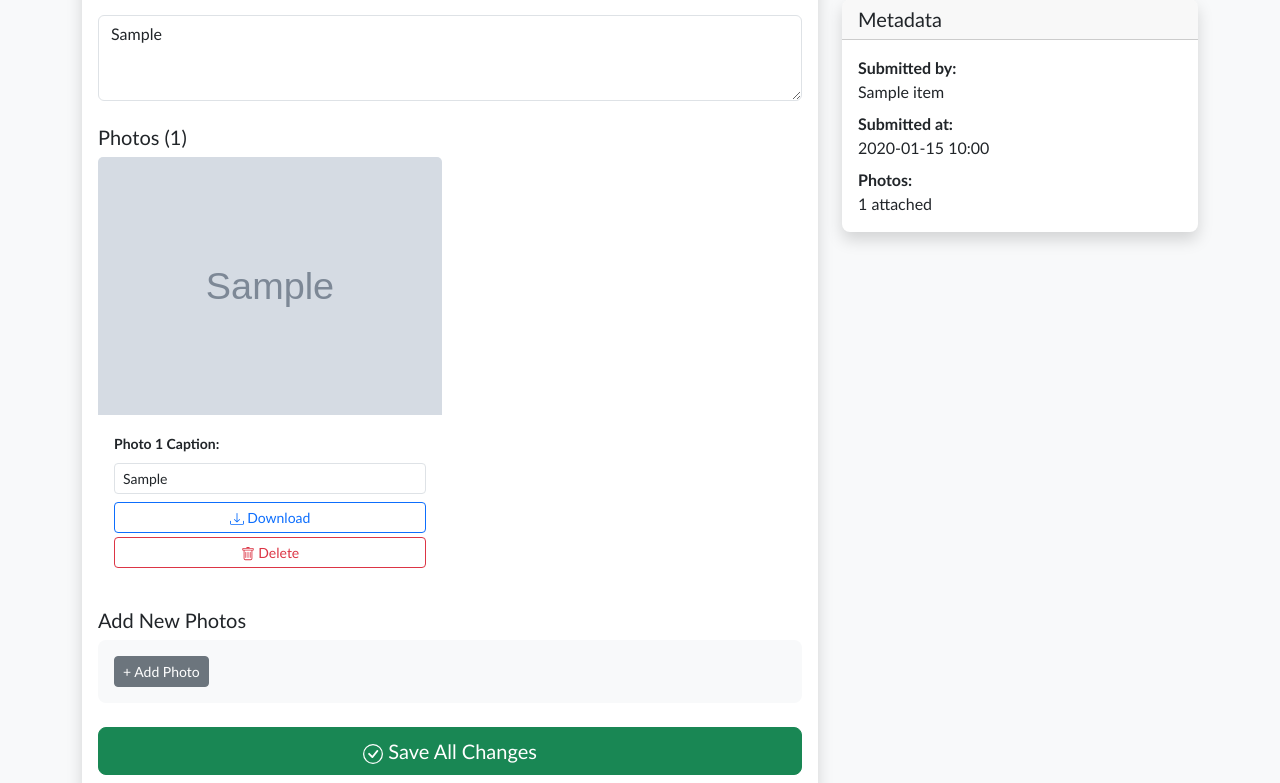
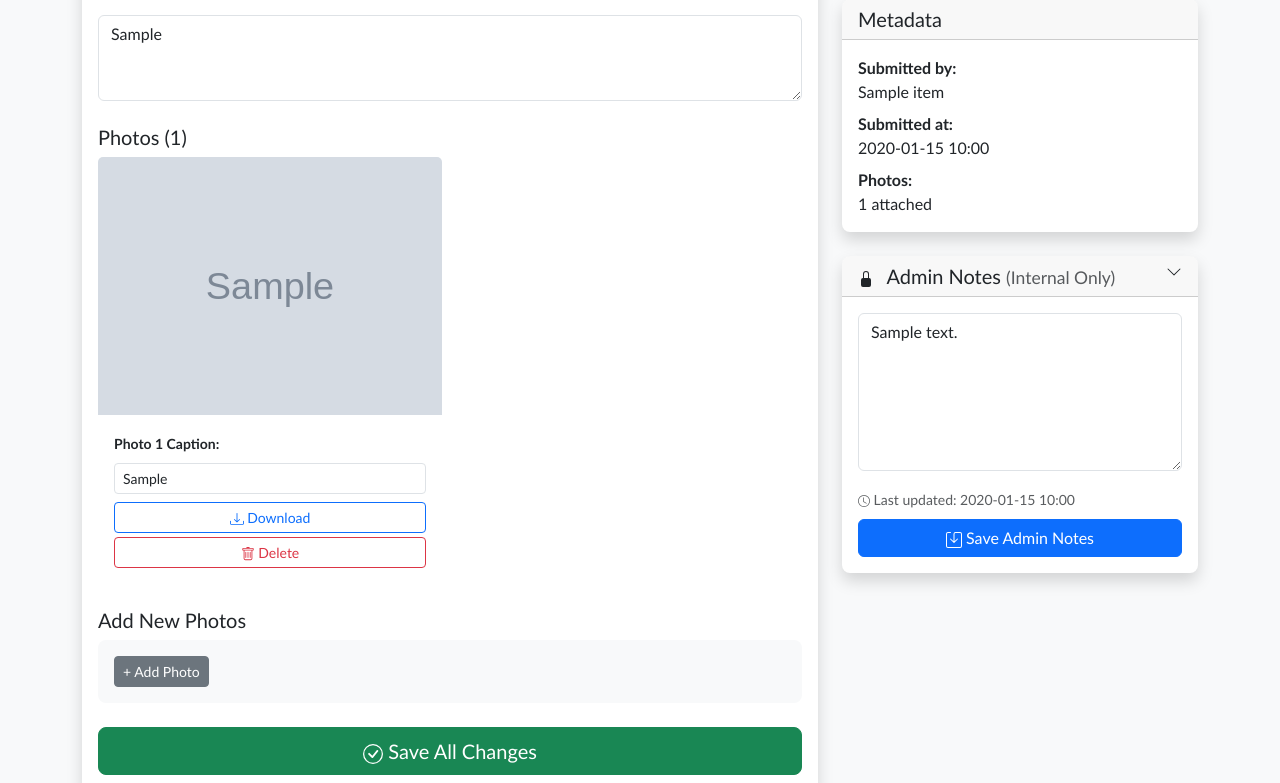
Before and after one commit to Dparent97/ship-MTA-draft, a Flask app: page /admin/view/1 in a window 1280 px wide. Shown: the part 816-1599 px from the top of the page. Run offline with Flask 3, Linux system fonts and the light colour scheme; the visitor is signed in with stand-in values (Sample User, id 1); tables that the repository leaves empty hold one stand-in row (values such as "Sample post"); grey boxes marked "Sample" are stand-in pictures.

Commit message:
Add admin notes system for work items
- Add admin_notes and admin_notes_updated_at fields to WorkItem model
- Create migration script to update existing databases
- Add /save-admin-notes route in admin.py with admin-only access
- Add collapsible Admin Notes section in admin_view_item.html
- Display last modified timestamp for admin notes
- Notes are only visible to admin users, never shown to crew

```diff
--- a/app/admin.py
+++ b/app/admin.py
@@ -317,3 +317,23 @@ def delete_item(item_id):
 
     flash(f'Work item {work_item.item_number} deleted', 'success')
     return redirect(url_for('admin.dashboard'))
+
+
+@bp.route('/save-admin-notes/<int:item_id>', methods=['POST'])
+@admin_required
+def save_admin_notes(item_id):
+    """Save admin notes for a work item (admin only)."""
+    work_item = WorkItem.query.get_or_404(item_id)
+
+    try:
+        admin_notes = request.form.get('admin_notes', '')
+        work_item.admin_notes = admin_notes
+        work_item.admin_notes_updated_at = datetime.utcnow()
+
+        db.session.commit()
+        flash('Admin notes saved successfully!', 'success')
+    except Exception as e:
+        db.session.rollback()
+        flash(f'Error saving admin notes: {str(e)}', 'danger')
+
+    return redirect(url_for('admin.view_item', item_id=item_id))
--- a/app/models.py
+++ b/app/models.py
@@ -23,6 +23,10 @@ class WorkItem(db.Model):
     original_submitter = db.Column(db.String(100))
     last_modified_by = db.Column(db.String(100))
     last_modified_at = db.Column(db.DateTime)
+
+    # Admin Notes (internal only)
+    admin_notes = db.Column(db.Text)
+    admin_notes_updated_at = db.Column(db.DateTime)
 
     # Relationships
     photos = db.relationship('Photo', backref='work_item', lazy=True, cascade='all, delete-orphan')
--- a/app/templates/admin_view_item.html
+++ b/app/templates/admin_view_item.html
@@ -221,7 +221,7 @@
         </div>
 
         <!-- Metadata Card -->
-        <div class="card shadow">
+        <div class="card shadow mb-4">
             <div class="card-header">
                 <h5 class="mb-0">Metadata</h5>
             </div>
@@ -238,6 +238,52 @@
                     <strong>Photos:</strong><br>
                     {{ work_item.photos|length }} attached
                 </p>
+            </div>
+        </div>
+
+        <!-- Admin Notes Card -->
+        <div class="card shadow">
+            <div class="card-header" style="cursor: pointer;" data-bs-toggle="collapse" data-bs-target="#adminNotesCollapse" aria-expanded="true">
+                <h5 class="mb-0">
+                    <svg xmlns="http://www.w3.org/2000/svg" width="16" height="16" fill="currentColor" class="bi bi-lock-fill me-2" viewBox="0 0 16 16">
+                        <path d="M8 1a2 2 0 0 1 2 2v4H6V3a2 2 0 0 1 2-2zm3 6V3a3 3 0 0 0-6 0v4a2 2 0 0 0-2 2v5a2 2 0 0 0 2 2h6a2 2 0 0 0 2-2V9a2 2 0 0 0-2-2z"/>
+                    </svg>
+                    Admin Notes
+                    <small class="text-muted">(Internal Only)</small>
+                    <svg xmlns="http://www.w3.org/2000/svg" width="16" height="16" fill="currentColor" class="bi bi-chevron-down float-end" viewBox="0 0 16 16">
+                        <path fill-rule="evenodd" d="M1.646 4.646a.5.5 0 0 1 .708 0L8 10.293l5.646-5.647a.5.5 0 0 1 .708.708l-6 6a.5.5 0 0 1-.708 0l-6-6a.5.5 0 0 1 0-.708z"/>
+                    </svg>
+                </h5>
+            </div>
+            <div id="adminNotesCollapse" class="collapse show">
+                <div class="card-body">
+                    <form method="POST" action="{{ url_for('admin.save_admin_notes', item_id=work_item.id) }}" id="adminNotesForm">
+                        <div class="mb-3">
+                            <textarea class="form-control" name="admin_notes" rows="6"
+                                      placeholder="Add internal notes here... These notes are only visible to admin users and will never be shown to crew members."
+                                      spellcheck="true">{{ work_item.admin_notes or '' }}</textarea>
+                        </div>
+
+                        {% if work_item.admin_notes_updated_at %}
+                        <div class="mb-2">
+                            <small class="text-muted">
+                                <svg xmlns="http://www.w3.org/2000/svg" width="12" height="12" fill="currentColor" class="bi bi-clock" viewBox="0 0 16 16">
+                                    <path d="M8 3.5a.5.5 0 0 0-1 0V9a.5.5 0 0 0 .252.434l3.5 2a.5.5 0 0 0 .496-.868L8 8.71V3.5z"/>
+                                    <path d="M8 16A8 8 0 1 0 8 0a8 8 0 0 0 0 16zm7-8A7 7 0 1 1 1 8a7 7 0 0 1 14 0z"/>
+                                </svg>
+                                Last updated: {{ format_datetime(work_item.admin_notes_updated_at) }}
+                            </small>
+                        </div>
+                        {% endif %}
+
+                        <button type="submit" class="btn btn-primary w-100">
+                            <svg xmlns="http://www.w3.org/2000/svg" width="16" height="16" fill="currentColor" class="bi bi-save" viewBox="0 0 16 16">
+                                <path d="M2 1a1 1 0 0 0-1 1v12a1 1 0 0 0 1 1h12a1 1 0 0 0 1-1V2a1 1 0 0 0-1-1H9.5a1 1 0 0 0-1 1v7.293l2.646-2.647a.5.5 0 0 1 .708.708l-3.5 3.5a.5.5 0 0 1-.708 0l-3.5-3.5a.5.5 0 1 1 .708-.708L7.5 9.293V2a2 2 0 0 1 2-2H14a2 2 0 0 1 2 2v12a2 2 0 0 1-2 2H2a2 2 0 0 1-2-2V2a2 2 0 0 1 2-2h2.5a.5.5 0 0 1 0 1H2z"/>
+                            </svg>
+                            Save Admin Notes
+                        </button>
+                    </form>
+                </div>
             </div>
         </div>
     </div>
```
Also changed, not shown: migrate_add_admin_notes.py (added, +35 -0 lines).
